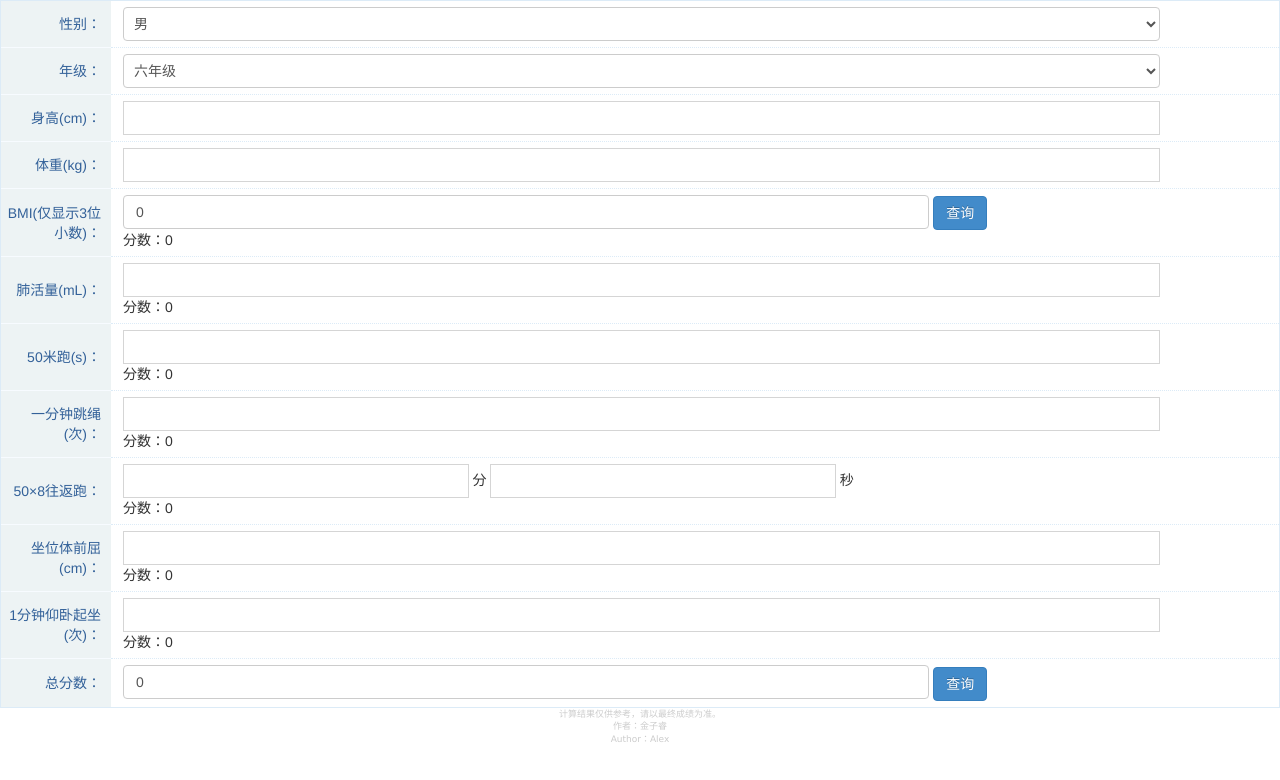
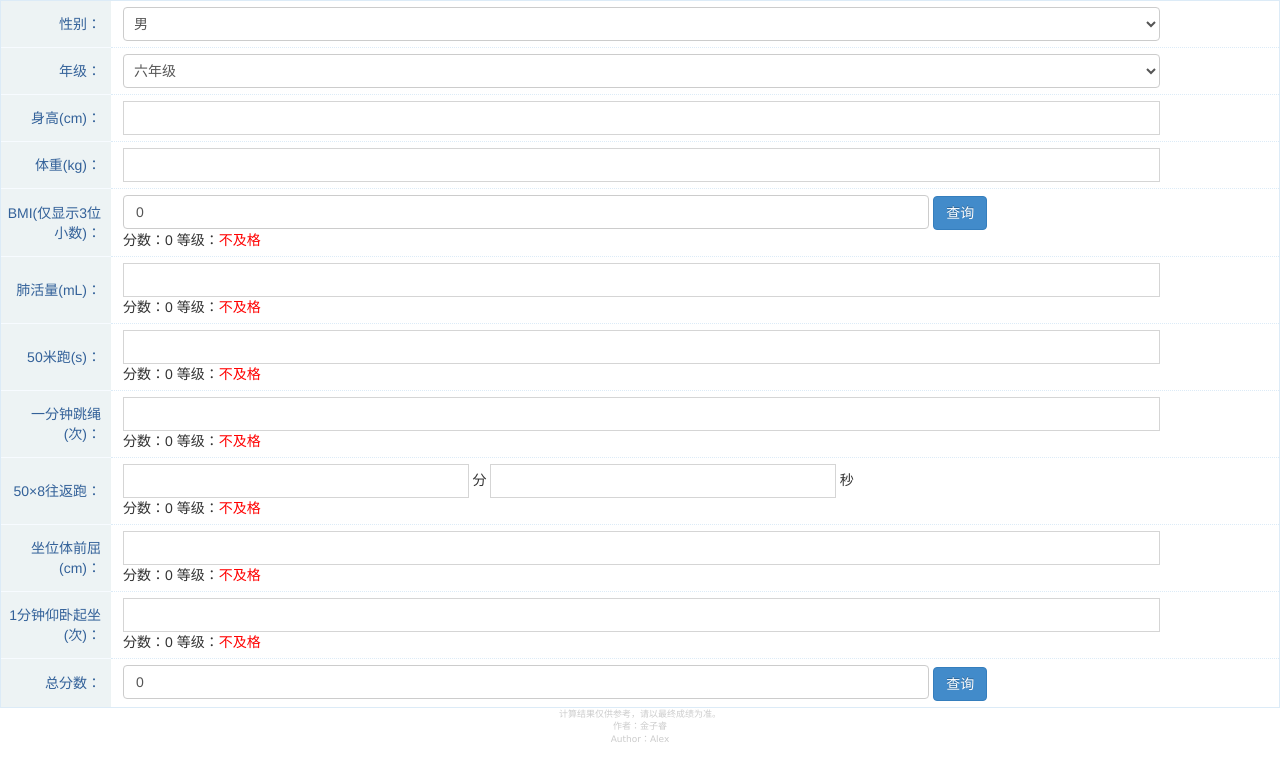
Before and after one commit to jjpp-github/ptc, a plain HTML site: page index.html in a window 1280 px wide. Drawn offline with Linux system fonts and the light colour scheme.

Commit message:
Update index.html

```diff
--- a/index.html
+++ b/index.html
@@ -60,6 +60,7 @@
                     	<button type="button" class="btn btn-primary" onclick="IBM()">查询</button>
                     	<br/>
                     	分数：<span id="IBMGrade">0</span>
+                        等级：<span id="IBMLevel" style="color: red;">不及格</span>
                 	</div>
                 </div>
 
@@ -68,6 +69,7 @@
                     <div class="profile-info-value">
                     	<input type="number" id="lungCapacity" class="form-control value_element" onchange="lungCapacity()">
                     	分数：<span id="lungCapacityGrade">0</span>
+                        等级：<span id="lungCapacityLevel" style="color: red;">不及格</span>
                 	</div>
                 </div>
 
@@ -76,6 +78,7 @@
                     <div class="profile-info-value">
                     	<input type="number" id="50metre" class="form-control value_element" onchange="fifyMetre()">
                     	分数：<span id="50metreGrade">0</span>
+                        等级：<span id="50metreLevel" style="color: red;">不及格</span>
                 	</div>
                 </div>
 
@@ -84,6 +87,7 @@
                     <div class="profile-info-value">
                     	<input type="number" id="standingLongJump" class="form-control value_element" onchange="standingLongJump()">
                     	分数：<span id="standingLongJumpGrade">0</span>
+                        等级：<span id="standingLongJumpLevel" style="color: red;">不及格</span>
                 	</div>
                 </div>
 
@@ -96,6 +100,7 @@
                     	秒
                         <br />
                    		分数：<span id="1000MetreGrade">0</span>
+                        等级：<span id="1000MetreLevel" style="color: red;">不及格</span>
                 	</div>
                 </div>
 
@@ -104,6 +109,7 @@
                     <div class="profile-info-value">
                     	<input type="number" id="zwtqq" class="form-control value_element" onchange="zwtqq()">
                     	分数：<span id="zwtqqGrade">0</span>
+                        等级：<span id="zwtqqLevel" style="color: red;">不及格</span>
                 	</div>
                 </div>
 
@@ -112,6 +118,7 @@
                     <div class="profile-info-value">
                     	<input type="number" id="ytxs" class="form-control value_element" onchange="ytxsOrywqz()">
                     	分数：<span id="ytxsGrade">0</span>
+                        等级：<span id="ytxsLevel" style="color: red;">不及格</span>
                 	</div>
                 </div>
 
```
